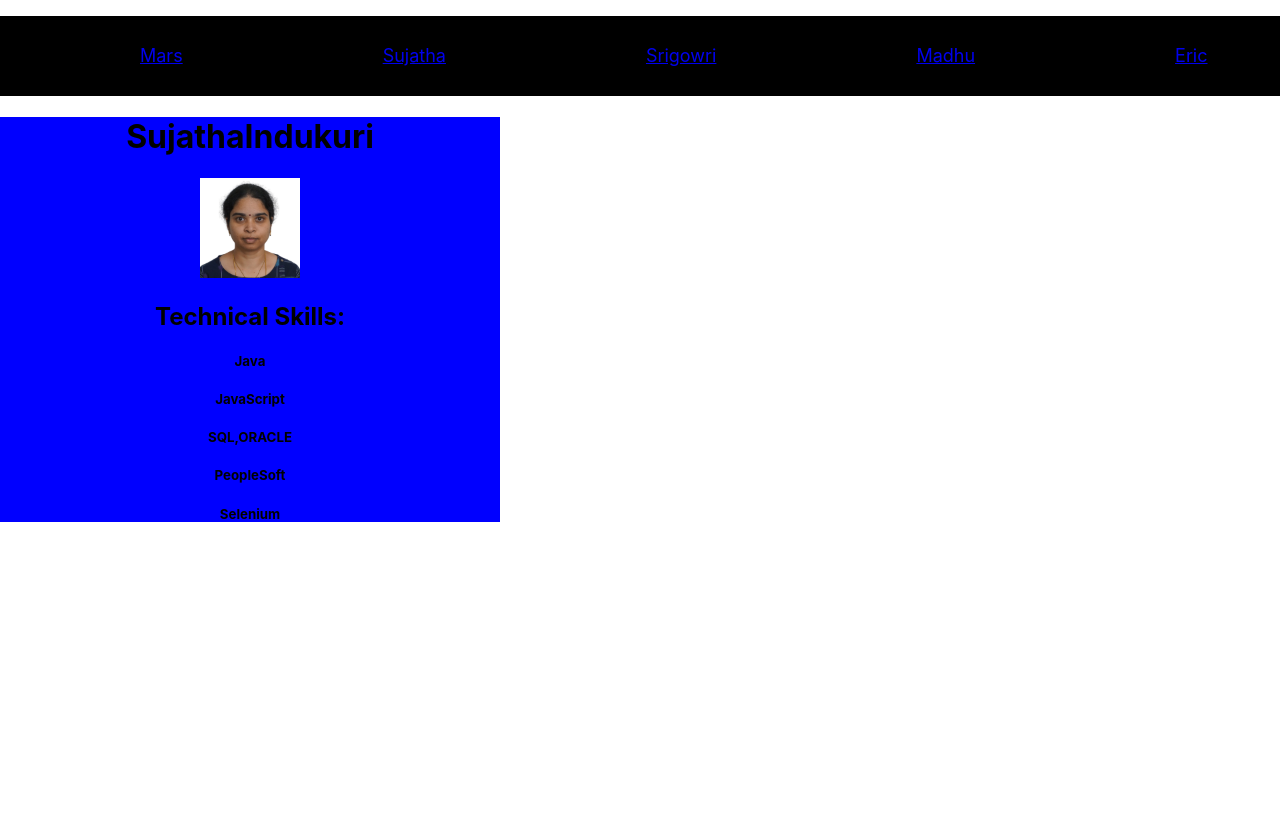
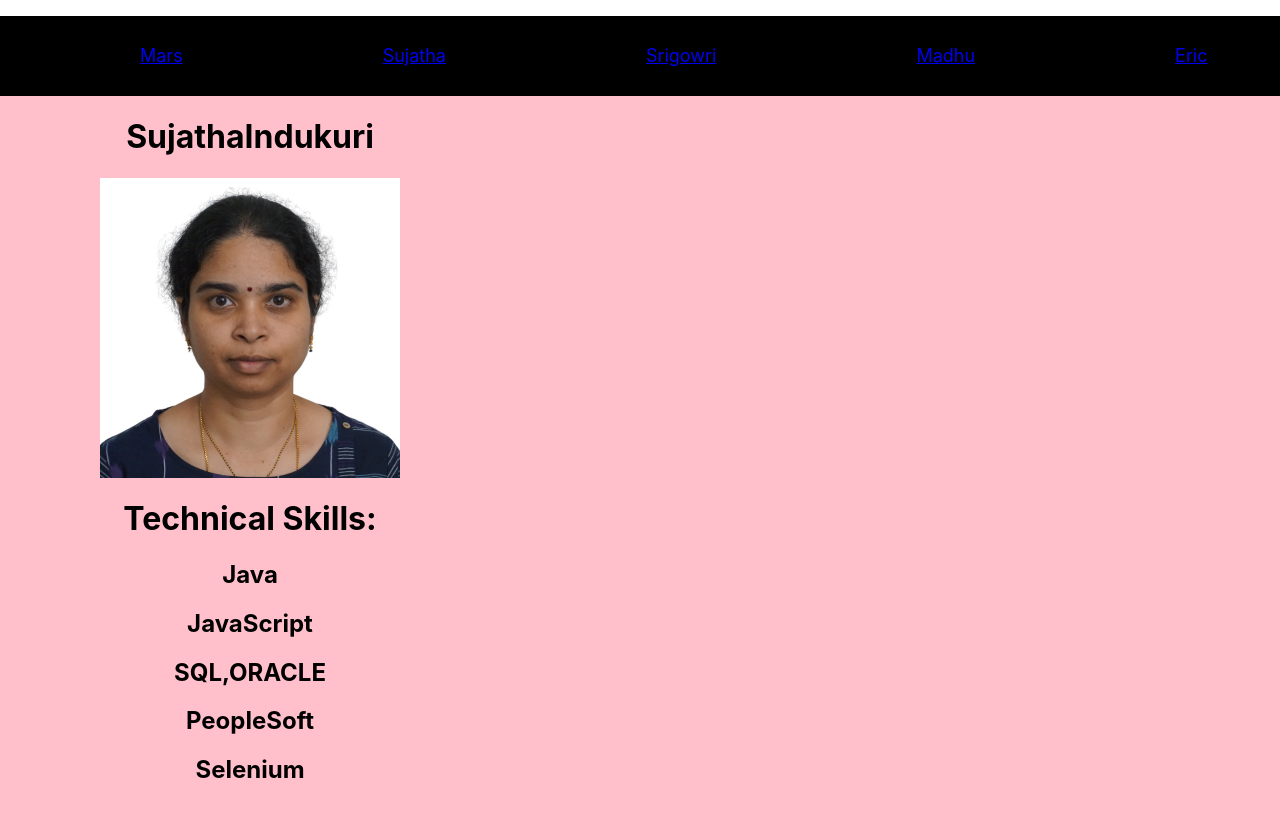
Before and after one commit to mahen035/common-prj, a React (Create React App) app: page /SujathaInfo in a window 1280 px wide. Shown: the top 816 px of the page. Built offline with nearby package versions, Linux system fonts and the light colour scheme.

Commit message:
projectcommit2

```diff
--- a/src/component/MarsInfo.js
+++ b/src/component/MarsInfo.js
@@ -1,19 +1,12 @@
 import React from 'react';
-
+import mars from './mars.jpg';
 function MarsInfo(props) {
     return (
-        <div>
+        <div style={{width:600 , height:800}}>
           <h1>Mars Returnship Program</h1>
+          <img src={mars} width={500} height={500} />
+             </div>
 
-          <h1>MARS Returnship is passionate about supporting you as a talented professional
-              in your return to work while striving to make a positive difference.
-              Our focus is on empowering you to build on the skills you developed earlier
-              in your career and using them as a springboard to your future role.
-              We have decades of experience with the technology placement industry and with the
-              selection process for aptitude and soft skills.Our program is highly selective as we
-              focus on the skills that you bring to the table that we know we cannot teach, such as
-              commitment, drive, desire to succeed, hard work, and being a team player.</h1>
-        </div>
     );
 }
 
--- a/src/component/SujathaInfo.js
+++ b/src/component/SujathaInfo.js
@@ -2,16 +2,16 @@ import React from 'react';
 import Sujatha_indukuri from './Sujatha_indukuri.jpeg';
 function SujathaInfo(props) {
     return (
-        <div style={{backgroundColor:'blue', width:500 }}>
+        <div style={{backgroundColor:'pink', width:500,height:800 }}>
             <h1>SujathaIndukuri</h1>
-            <img src={Sujatha_indukuri} width={100} height={100} />
-            <h2>Technical Skills:</h2>
+            <img src={Sujatha_indukuri} width={300} height={300} align='center'/>
+            <h1>Technical Skills:</h1>
 
-              <h5>  Java</h5>
-                <h5>JavaScript</h5>
-                <h5>SQL,ORACLE</h5>
-                <h5>PeopleSoft</h5>
-                <h5>Selenium</h5>
+              <h2>  Java</h2>
+                <h2>JavaScript</h2>
+                <h2>SQL,ORACLE</h2>
+                <h2>PeopleSoft</h2>
+                <h2>Selenium</h2>
 
         </div>
     );
--- a/src/component/TeamInfo.js
+++ b/src/component/TeamInfo.js
@@ -6,7 +6,7 @@ import {BrowserRouter,Link,Routes,Route} from 'react-router-dom';
 
 function TeamInfo(props) {
     return (
-        <div>
+        <div style={{backgroundColor:'pink'}}>
 
             <BrowserRouter>
             <nav className = 'NavBarItems' style={{backgroundColor:'black'}}>
```
